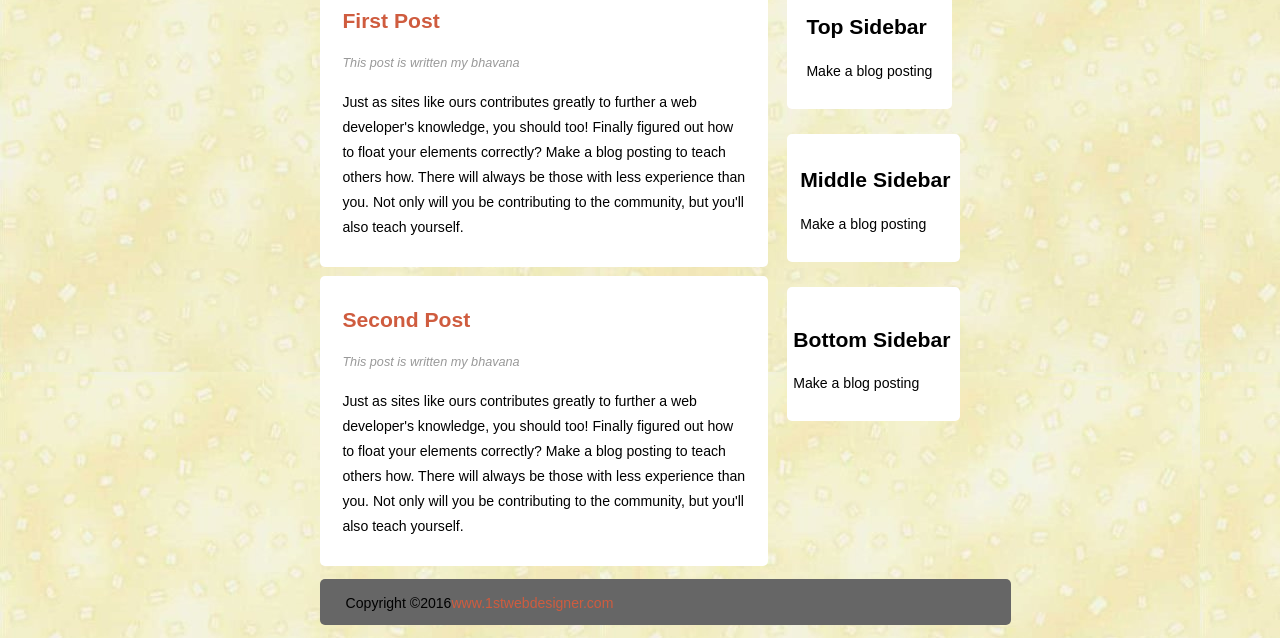
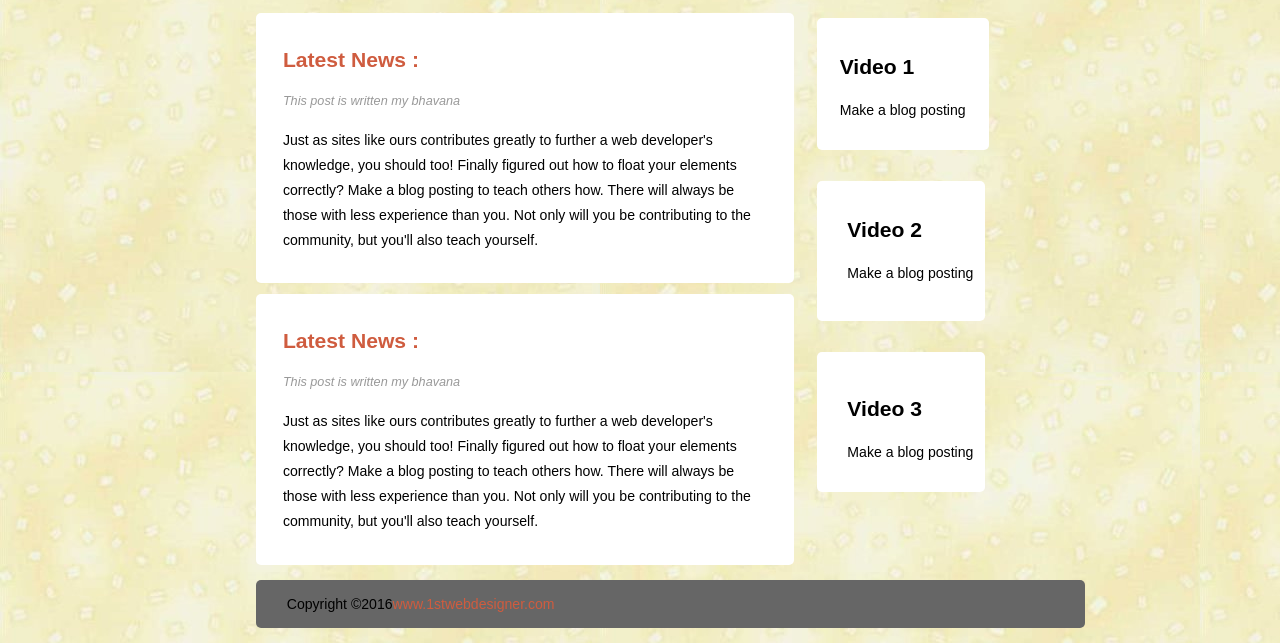
Before and after one commit to bhavana94/HTML-and-CSS-Responsive-Page-, a plain HTML site: page index.html in a window 1280 px wide. Shown: the part 228-871 px from the top of the page. Drawn offline with Linux system fonts and the light colour scheme.

Commit message:
Initial commmit

```diff
--- a/index.html
+++ b/index.html
@@ -23,7 +23,7 @@
 	<div class="content">
 <article class="topContent">
 <header>
-	<h2><a href="#" title="First Post" >First Post</a></h2>
+	<h2><a href="#" title="First Post" >Latest News :</a></h2>
 </header>
 <footer>
 <p class="post-info">This post is written my bhavana</p>
@@ -37,7 +37,7 @@
 
 <article class="bottomContent">
 <header>
-	<h2><a href="#" title="Second Post" >Second Post</a></h2>
+	<h2><a href="#" title="Second Post" >Latest News :</a></h2>
 </header>
 <footer>
 <p class="post-info">This post is written my bhavana</p>
@@ -54,7 +54,7 @@
 
 <aside class="top-slidebar">
 	<article>
-		<h2>Top Sidebar</h2>
+		<h2>Video 1</h2>
 		<p>Make a blog posting</p>
 	</article>
 </aside>
@@ -62,7 +62,7 @@
 
 <aside class="middle-slidebar">
 	<article>
-		<h2>Middle Sidebar</h2>
+		<h2>Video 2</h2>
 		<p>Make a blog posting</p>
 	</article>
 </aside>
@@ -70,7 +70,7 @@
 
 <aside class="bottom-slidebar">
 	<article>
-		<h2>Bottom Sidebar</h2>
+		<h2>Video 3</h2>
 		<p>Make a blog posting</p>
 	</article>
 </aside>
--- a/style.css
+++ b/style.css
@@ -8,7 +8,7 @@ body{
 
 .body{
 	margin: 0 auto;
-	width: 50%;
+	width: 60%;
 	clear: both;
 }
 
@@ -127,14 +127,14 @@ height: 20px;
 
 
 .middle-slidebar{
-	width: :70%;
-	float: right;
+	width: :100%;
+	float: left;
 	background-color: #FFF;
 	border-radius: 5px;
 	-moz-border-radius:5px;
 	-webkit-border-radius:5px;
-	margin: 2% 0 2% 0;
-	padding: 2% 1.5% 2% 2%;
+	margin: 2% 5% 2% 3%;
+	padding: 2% 1.5% 3% 4%;
 	position: relative;
 
 
@@ -142,13 +142,13 @@ height: 20px;
 
 .bottom-slidebar{
 	width: :70%;
-	float: right;
+	float: left;
 	background-color: #FFF;
 	border-radius: 5px;
 	-moz-border-radius:5px;
 	-webkit-border-radius:5px;
-	margin: 2% 0 2% 0;
-	padding: 3% 1.5% 2% 1%;
+	margin: 2% 2% 2% 3%;
+	padding: 3% 1.5% 2% 4%;
 }
 
 .mainFooter {
```
